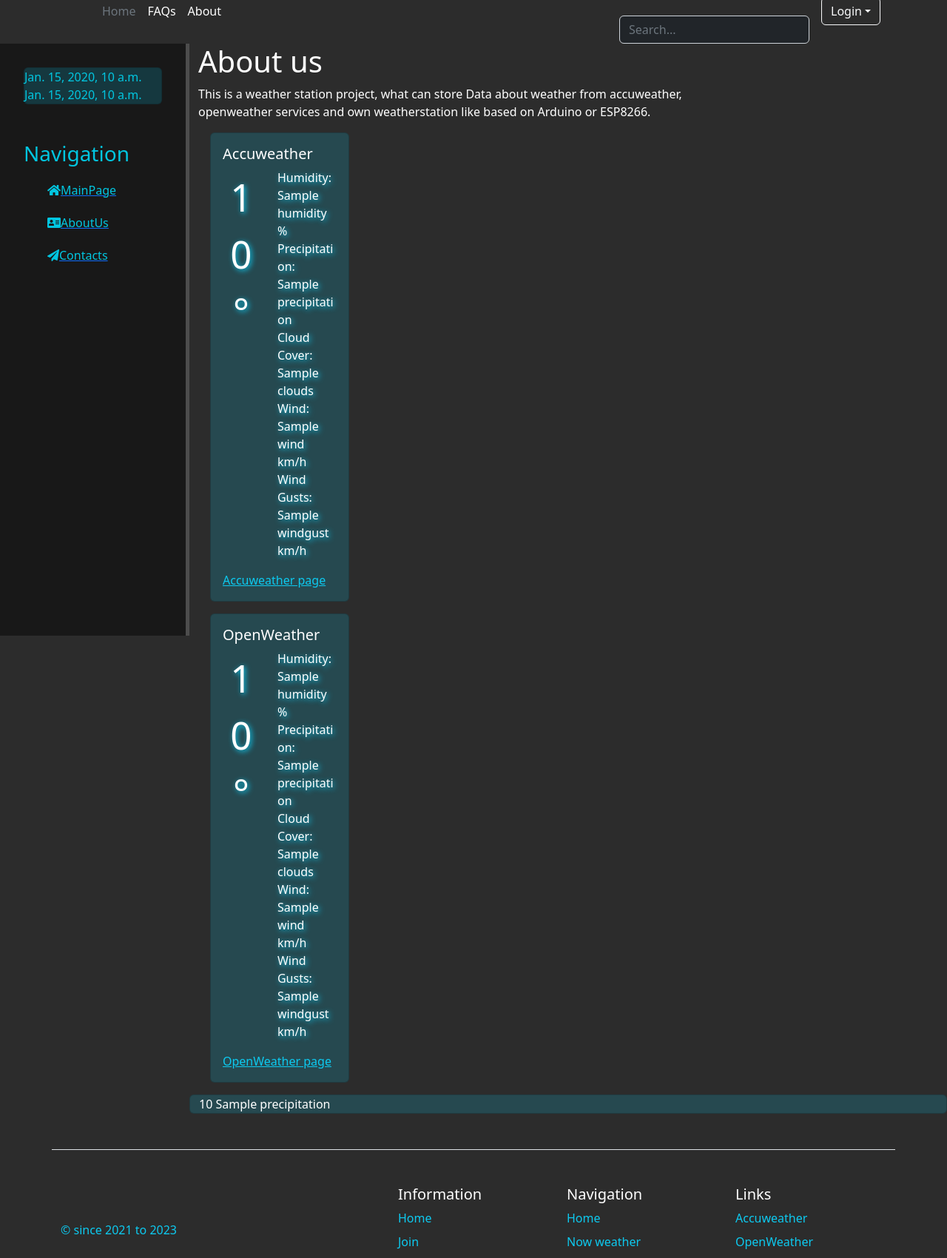
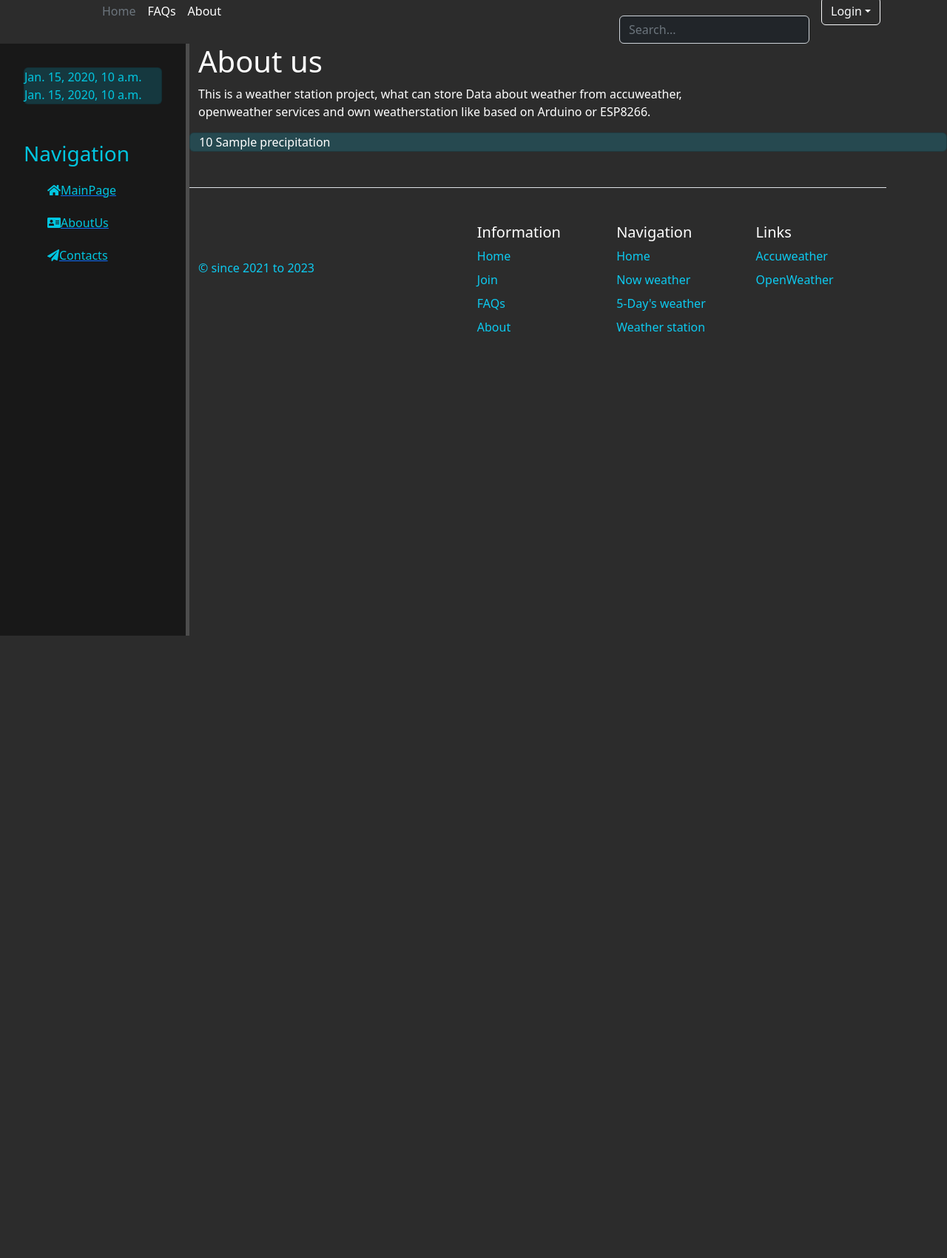
Before and after one commit to KostaSkolznev/meteohill, a Django app: template main/templates/main/about.html in a window 1280 px wide. Shown: the part 29-1729 px from the top of the page at 74% size. After the commit the page ends 888 px from the top, so only its background shows below. Run offline with Django 4.2, Linux system fonts and the light colour scheme; the template is opened without the code that fills it: most values are stand-ins (such as "Sample title", 1, 10 or a date in 2020); parts of the project's set-up code (start-up, migrations or seed data) failed here and were passed over; some libraries are stand-ins or nearby versions.

Commit message:
delete block html

```diff
--- a/main/templates/main/about.html
+++ b/main/templates/main/about.html
@@ -15,34 +15,6 @@
           openweather services and own weatherstation like based on Arduino or ESP8266.</p>
     </div>
     <div class="col-md-4 col-sm-12">
-      <div class="card m-3">
-        <div class="card-body row">
-          <h5 class="card-title">Accuweather</h5>
-          <p class="card-text col-5 text-center temperature-font">{{ info.temp }}°</p>
-          <p class="card-text col-7">
-            Humidity: {{ info.humidity }}%<br>
-            Precipitation: {{ info.precipitation }} <br>
-            Cloud Cover: {{ info.clouds }} <br>
-            Wind: {{ info.wind }} km/h<br>
-            Wind Gusts: {{ info.windgust }} km/h<br>
-          </p>
-          <a href="/accuweather" class="text-info">Accuweather page</a>
-        </div>
-      </div>
-      <div class="card m-3">
-        <div class="card-body row">
-          <h5 class="card-title">OpenWeather</h5>
-          <p class="card-text col-5 text-center temperature-font">{{ openweather_info.temp }}°</p>
-          <p class="card-text col-7">
-            Humidity: {{ openweather_info.humidity }}% <br>
-            Precipitation: {{ openweather_info.precipitation }} <br>
-            Cloud Cover: {{ openweather_info.clouds }} <br>
-            Wind: {{ openweather_info.wind }} km/h<br>
-            Wind Gusts: {{ openweather_info.windgust }} km/h<br>
-          </p>
-          <a href="/openweather" class="text-info">OpenWeather page</a>
-        </div>
-      </div>
     </div>
   </div>
   <div class="card m3">
```
Also changed, not shown: db.sqlite3.
